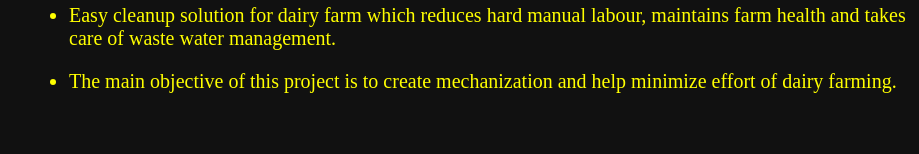
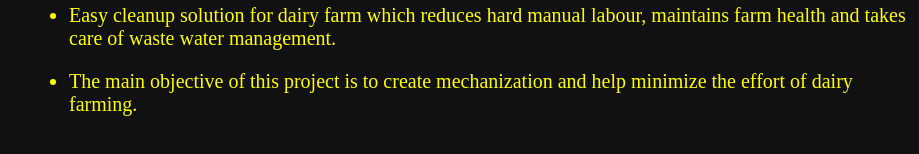
Before and after one commit to akshay1789/Portfolio, a plain HTML site: page index.html in a window 1280 px wide. Shown: the part 1753-1907 px from the top of the page, without its empty margins (361-1280 px from the left). Drawn offline with Linux system fonts and the light colour scheme.

Commit message:
Update index.html

```diff
--- a/index.html
+++ b/index.html
@@ -108,7 +108,7 @@
              <h3><span>3. Solar Powered Automatic Dairy Cleaning and Collection System</span></h3>
         <ul>
     <h3><li>Easy cleanup solution for dairy farm which reduces hard manual labour, maintains farm health and takes care of waste water                              management.</li> </h3>
-            <h3><li>The main objective of this project is to create mechanization and help minimize effort of dairy farming.</li></h3>
+            <h3><li>The main objective of this project is to create mechanization and help minimize the effort of dairy farming.</li></h3>
            </ul> </div>
 </div>
 </section>
```
